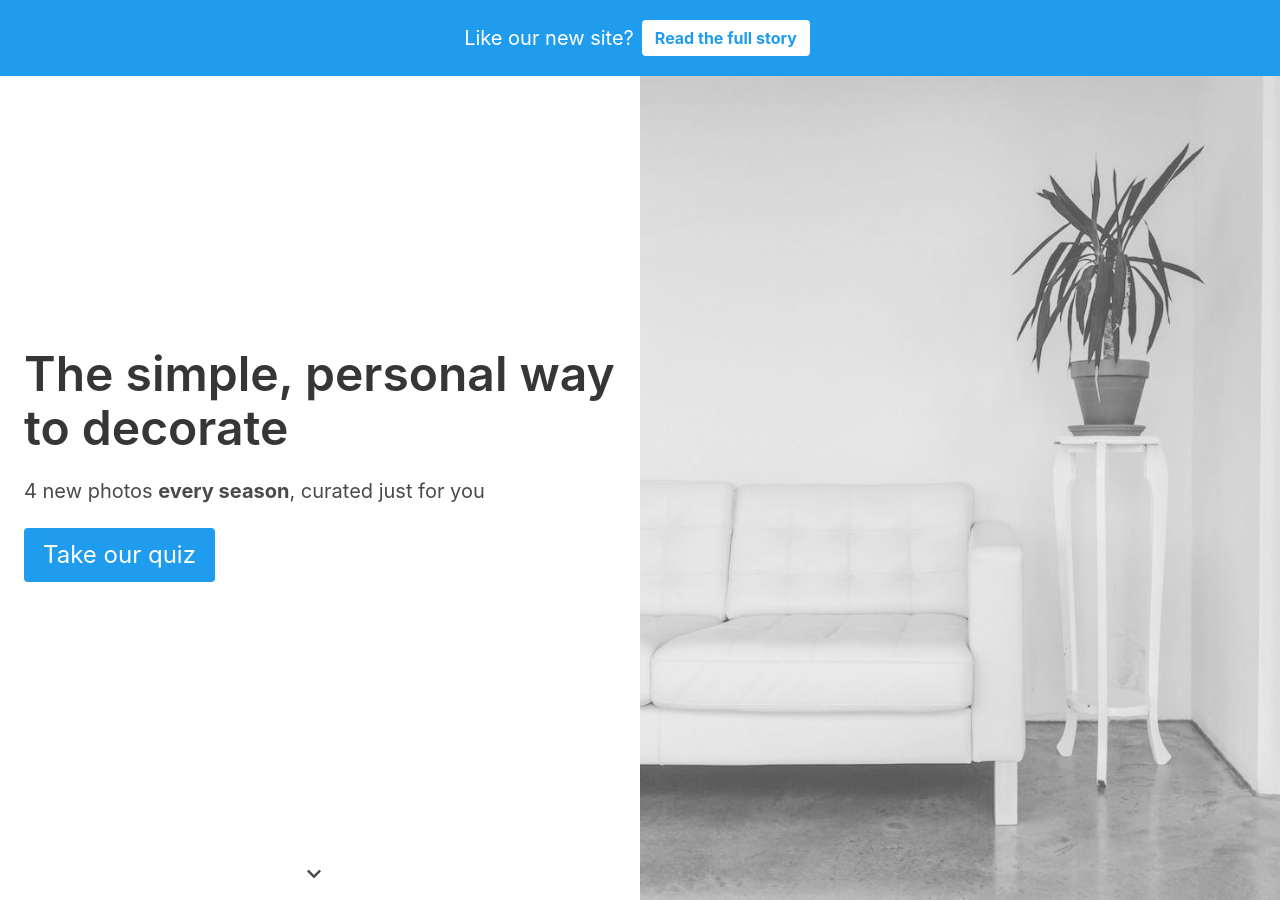
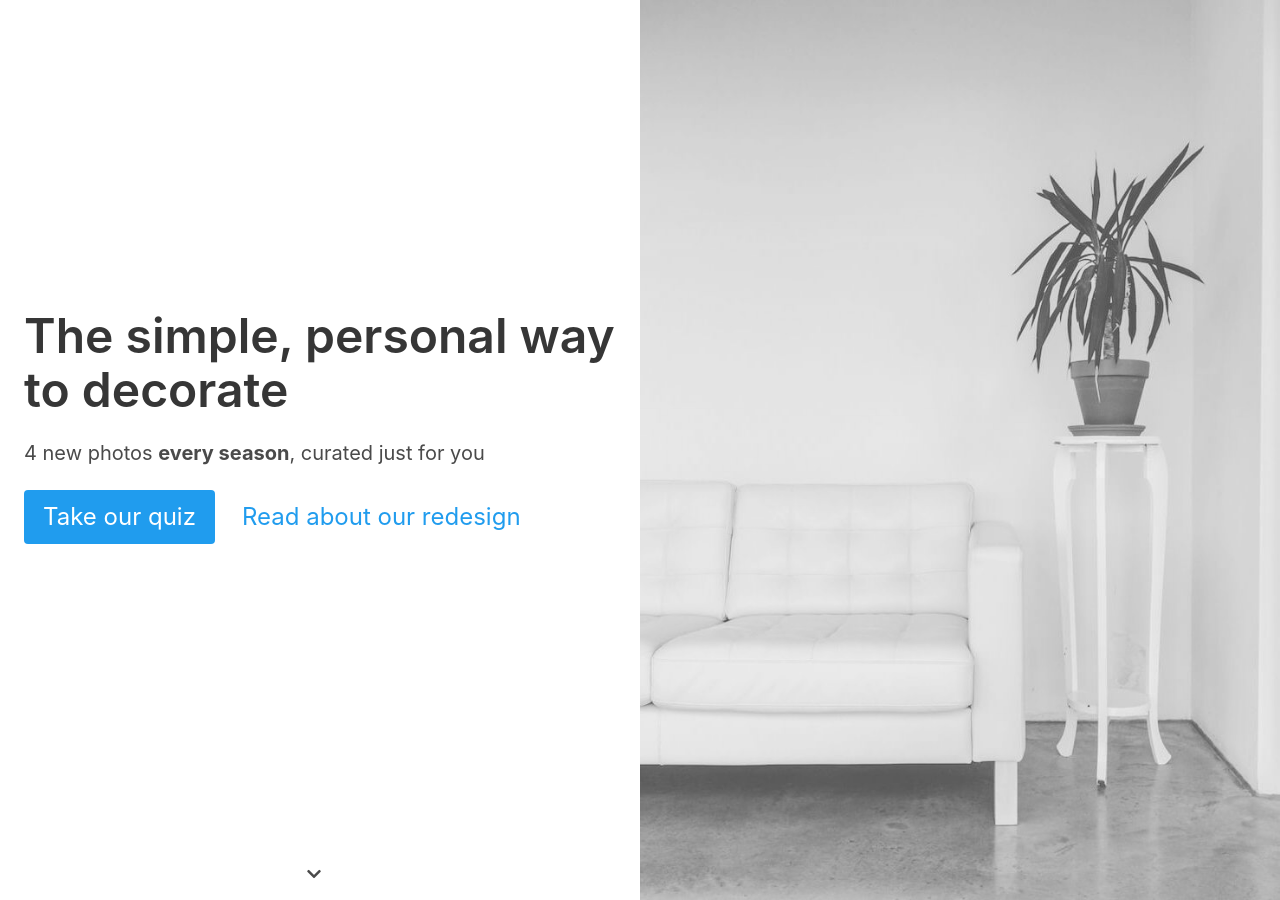
Before and after one commit to kofigumbs/apples-for-dinner, a Jekyll site: the page built from index.html, in a window 1280 px wide and 900 px high. Built offline with Jekyll 4.4.1, drawn with Linux system fonts in a browser that asks for light colours; comment, search, counter and statistics services are not loaded.

Commit message:
Move announcement

```diff
--- a/index.html
+++ b/index.html
@@ -6,17 +6,6 @@ photo_credits:
 <style>
   body {
     overflow-x: hidden;
-  }
-  .announcement {
-    z-index: 1;
-    display: flex;
-    flex-direction: column;
-    justify-content: center;
-    align-items: center;
-    border-radius: 0;
-  }
-  .announcement > *:not(first-child) {
-    margin-left: 0.50em;
   }
   .page {
     position: relative;
@@ -81,9 +70,6 @@ photo_credits:
     }
   }
   @media screen and (min-width: 769px) {
-    .announcement {
-      flex-direction: row;
-    }
     .clip, .clip-image {
       left: 50vw;
       width: 50vw;
@@ -110,14 +96,6 @@ photo_credits:
     </div>
   </div>
   <div class="hero is-fullheight">
-    <div class="hero-head has-background-info">
-      <div class="notification subtitle is-info announcement">
-        <p>Like our new site?</p>
-        <a class="button is-info is-inverted has-text-weight-bold" href="blog/new-site">
-          Read the full story
-        </a>
-      </div>
-    </div>
     <div class="hero-body">
       <div class="container is-fullhd">
         <div class="columns">
@@ -130,7 +108,12 @@ photo_credits:
               <span class="has-text-weight-bold">every season</span>,
               curated just for you
             </p>
-            <a class="button is-large is-info" href="/profile">Take our quiz</a>
+            <div class="buttons">
+              <a class="button is-large is-info" href="/profile">Take our quiz</a>
+              <a class="button is-large is-info is-inverted" href="blog/new-site">
+                <span>Read about our redesign</span>
+              </a>
+            </div>
           </div>
         </div>
       </div>
```
